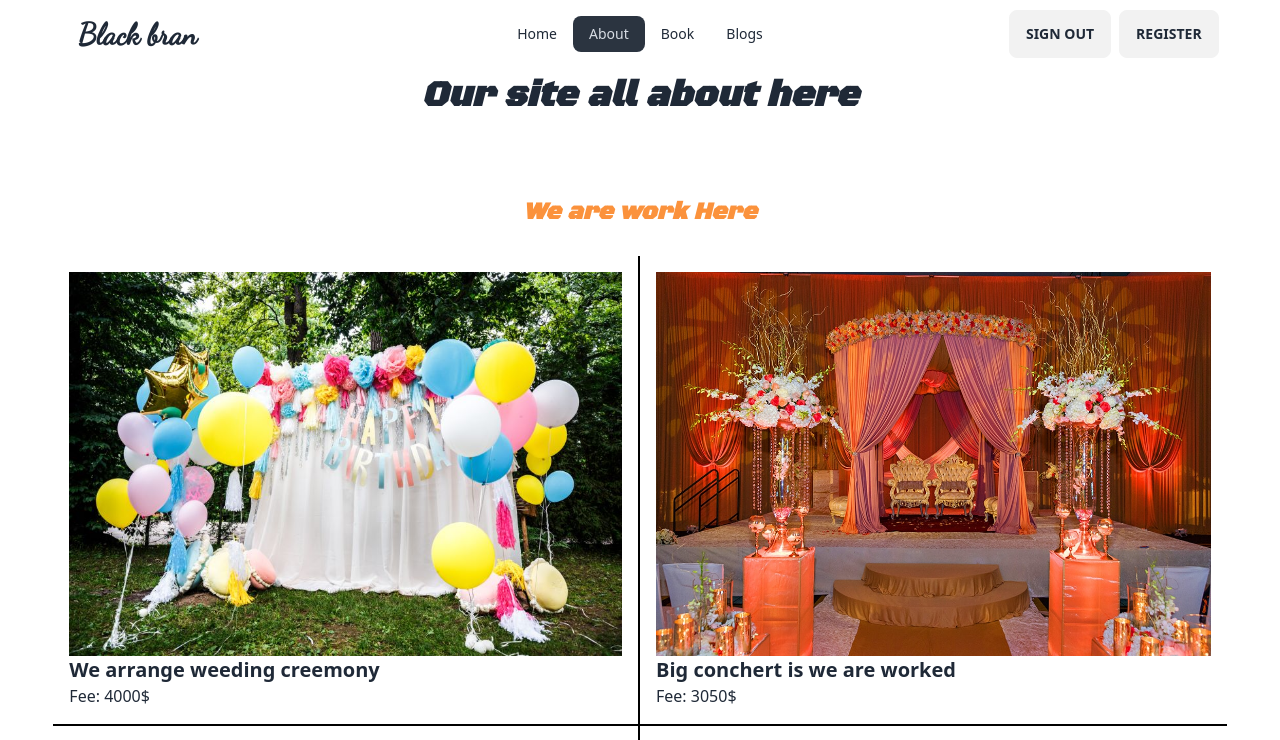
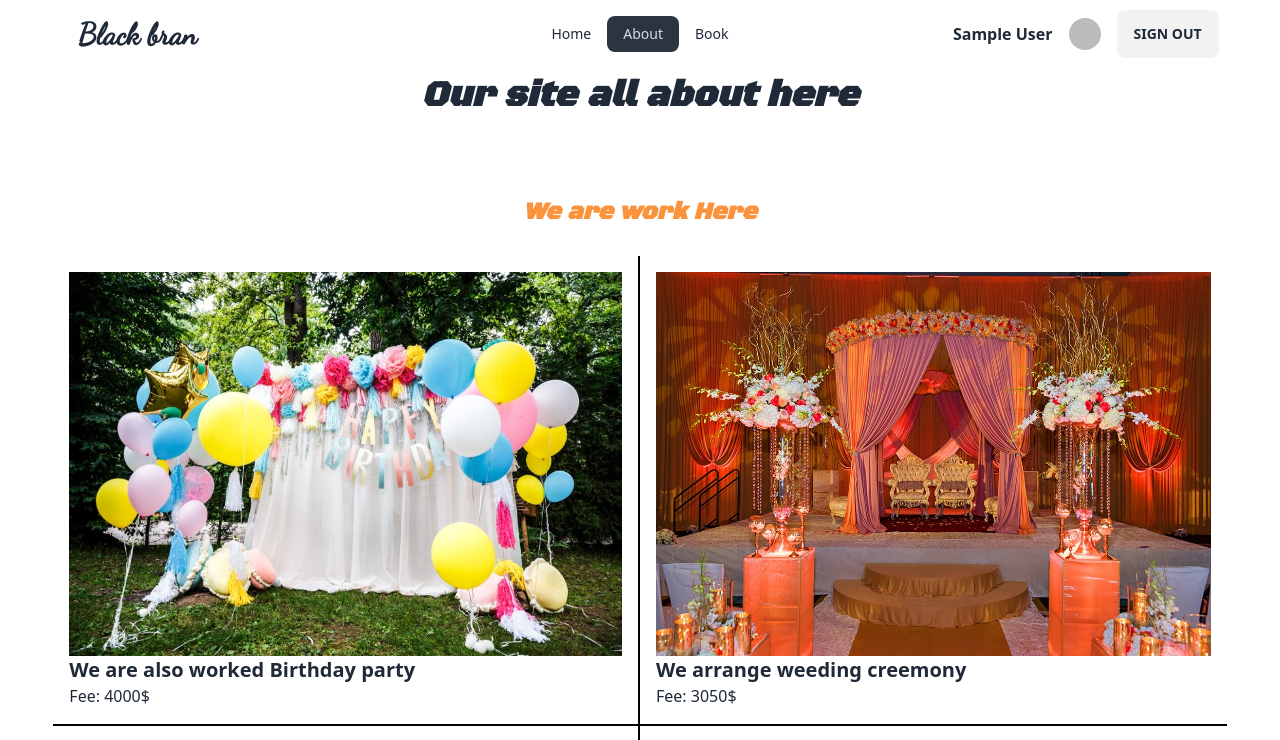
Before and after one commit to Roknuzzaman5546/Black-brain-projects, a React (Vite) app: page /about in a window 1280 px wide. Shown: the top 740 px of the page. Built offline with nearby package versions, Linux system fonts and the light colour scheme; no server answers; sample sign-in values are in the browser's storage.

Commit message:
google authentication added

```diff
--- a/src/Authprovaider/Authprovaider.jsx
+++ b/src/Authprovaider/Authprovaider.jsx
@@ -1,9 +1,9 @@
-import { createUserWithEmailAndPassword, onAuthStateChanged, signInWithEmailAndPassword, signOut } from "firebase/auth";
+import { GoogleAuthProvider, createUserWithEmailAndPassword, onAuthStateChanged, signInWithEmailAndPassword, signInWithPopup, signOut } from "firebase/auth";
 import { createContext, useEffect, useState } from "react";
 import auth from "../firebase/firebase.config";
 import PropTypes from 'prop-types';
-
 export const Authcontext = createContext(null);
+const provaider = new GoogleAuthProvider();
 
 const Authprovaider = ({ children }) => {
     const [user, setUser] = useState(null)
@@ -17,6 +17,11 @@ const Authprovaider = ({ children }) => {
     const userlogin = (email, password) => {
         setLoading(true)
         return signInWithEmailAndPassword(auth, email, password)
+    }
+
+    const userGoogle = () =>{
+        setLoading(true)
+        return signInWithPopup(auth, provaider);
     }
 
     const userLogout = () => {
@@ -39,6 +44,7 @@ const Authprovaider = ({ children }) => {
         userlogin,
         userLogout,
         loading,
+        userGoogle,
     }
     return (
         <Authcontext.Provider value={authInfo}>
--- a/src/Navbar/Navbar.jsx
+++ b/src/Navbar/Navbar.jsx
@@ -1,22 +1,23 @@
 import { useContext } from "react";
 import { Link, NavLink } from "react-router-dom";
 import { Authcontext } from "../Authprovaider/Authprovaider";
+import { ToastContainer, toast } from "react-toastify";
 
 const Navbar = () => {
-    const {user , userLogout} = useContext(Authcontext);
+    const { user, userLogout } = useContext(Authcontext);
     const links = <>
         <li><NavLink to='/'>Home</NavLink></li>
         <li><NavLink to='/about'>About</NavLink></li>
         <li><NavLink to='/book'>Book</NavLink></li>
-    <li><NavLink to='/blogs'>Blogs</NavLink></li>
     </>
 
-    const handleLogout = () =>{
+    const handleLogout = () => {
         userLogout()
-        .then(result =>{
+            .then(result => {
                 console.log(result)
+                toast('sing out succesfully')
             })
-        .catch(error =>{
+            .catch(error => {
                 console.log(error)
             })
     }
@@ -44,16 +45,24 @@ const Navbar = () => {
                         }
                     </ul>
                 </div>
-                <div className="navbar-end">
+                <div className="navbar-end flex md:flex-row flex-col-reverse gap-2">
                     {
                         user ?
+                            <div className="flex md:flex-row items-center gap-2">
+                                <h2 className=" md:display font-bold">{user.displayName}</h2>
+                                <label tabIndex={0} className="btn btn-ghost btn-circle avatar">
+                                    <div className="w-8 rounded-full">
+                                        <img src={user.photoURL} />
+                                    </div>
+                                </label>
                                 <button className="btn" onClick={handleLogout}><Link>Sign out</Link></button>
+                            </div>
                             :
                             <button className="btn"><Link to='/login'>Log in</Link></button>
                     }
-                    <button className="btn ml-2"><Link to="/register">Register</Link></button>
                 </div>
             </div>
+            <ToastContainer></ToastContainer>
         </div>
     );
 };
--- a/src/Pages/About/About.jsx
+++ b/src/Pages/About/About.jsx
@@ -14,14 +14,16 @@ const About = () => {
             <h2 className=" text-4xl font-bold text-center font-Blackops my-2 italic">Our site all about here</h2>
             <h3 className=" text-2xl font-bold italic font-Blackops text-center pb-2 mb-5 mt-20  text-orange-400">We are work Here</h3>
             <div className=" grid md:grid-cols-2 grid-cols-1">
-                <div className=' md:border-b-2 md:border-r-2 border-black p-4'>
+                <div className=' md:border-b-2 md:border-r-2 md:border-black p-4'>
                     <img className=' h-96' src={work1} alt="" />
-                    <h2 className=' text-xl font-bold'>We arrange weeding creemony</h2>
+                    <h2 className=' text-xl font-bold'>We are also worked Birthday party</h2>
                     <p>Fee: 4000$</p>
                 </div>
                 <div className=' md:border-b-2 md:border-black p-4'>
                     <img className=' h-96' src={work2} alt="" />
-                    <h2 className=' text-xl font-bold'>Big conchert is we are worked</h2>
+                    <h2 className=' text-xl font-bold'>
+                        We arrange weeding creemony
+                    </h2>
                     <p>Fee: 3050$</p>
                 </div>
                 <div className=' md:border-r-2 md:border-black p-4'>
@@ -31,7 +33,9 @@ const About = () => {
                 </div>
                 <div className=' md:border-black p-4'>
                     <img className=' h-96' src={work4} alt="" />
-                    <h2 className=' text-xl font-bold'>We are also worked Birthday party</h2>
+                    <h2 className=' text-xl font-bold'>
+                        Big conchert is we are worked
+                    </h2>
                     <p>Fee: 4220$</p>
                 </div>
             </div>
--- a/src/Pages/About/Aboutdetails.jsx
+++ b/src/Pages/About/Aboutdetails.jsx
@@ -1,6 +1,7 @@
 
 const Aboutdetails = ({band}) => {
     const {img, details, fee, name, title} = band;
+
     return (
         <div>
             <div className=" my-6">
--- a/src/Pages/Banner.jsx
+++ b/src/Pages/Banner.jsx
@@ -3,7 +3,7 @@ import logo from '../assets/logo7.jpg'
 const Banner = () => {
     return (
         <div>
-            <img className=" relative lg:h-screen md:h-96 h-96 lg:w-screen md:w-screen opacity-30" src={logo} alt="" />
+            <img className=" relative lg:h-screen md:h-96 h-80 lg:w-screen md:w-screen opacity-30" src={logo} alt="" />
             <div className=" absolute top-1 w-full">
                 <Navbar></Navbar>
             </div>
--- a/src/Pages/Login.jsx
+++ b/src/Pages/Login.jsx
@@ -3,9 +3,10 @@ import Navbar from "../Navbar/Navbar";
 import { Authcontext } from "../Authprovaider/Authprovaider";
 import { Link, useLocation, useNavigate } from "react-router-dom";
 import { ToastContainer, toast } from "react-toastify";
+import { BsGoogle } from "react-icons/bs";
 
 const Login = () => {
-    const { userlogin } = useContext(Authcontext)
+    const { userlogin, userGoogle } = useContext(Authcontext)
     const [error, setError] = useState(null);
     const navigate = useNavigate();
     const location = useLocation();
@@ -27,6 +28,16 @@ const Login = () => {
                 console.log(error)
                 setError("Email or pasword dosn't match")
             })
+    }
+
+    const handleGoogleLogin = () =>{
+        userGoogle()
+        .then(result =>{
+            console.log(result.user)
+        })
+        .catch(error =>{
+            console.log(error.message)
+        })
     }
     return (
         <div>
@@ -59,6 +70,7 @@ const Login = () => {
                             <div className="form-control mt-6">
                                 <button className="btn btn-secondary">Login</button>
                             </div>
+                            <button onClick={handleGoogleLogin} className=" btn btn-outline btn-neutral flex gap-2 items-center"><BsGoogle></BsGoogle> Log in with Google</button>
                             <p>If you do not have account <Link to='/register' className=" text-blue-700 font-bold">Register</Link> </p>
                         </form>
                     </div>
--- a/src/Routs/Routs.jsx
+++ b/src/Routs/Routs.jsx
@@ -21,7 +21,7 @@ const rout = createBrowserRouter([
             },
             {
                 path: '/about',
-                element: <About></About>,
+                element: <Privateraout><About></About></Privateraout>,
                 loader: () => fetch('/band.json')
             },
             {
```
Lines whose indentation alone changed are shown as unchanged.
